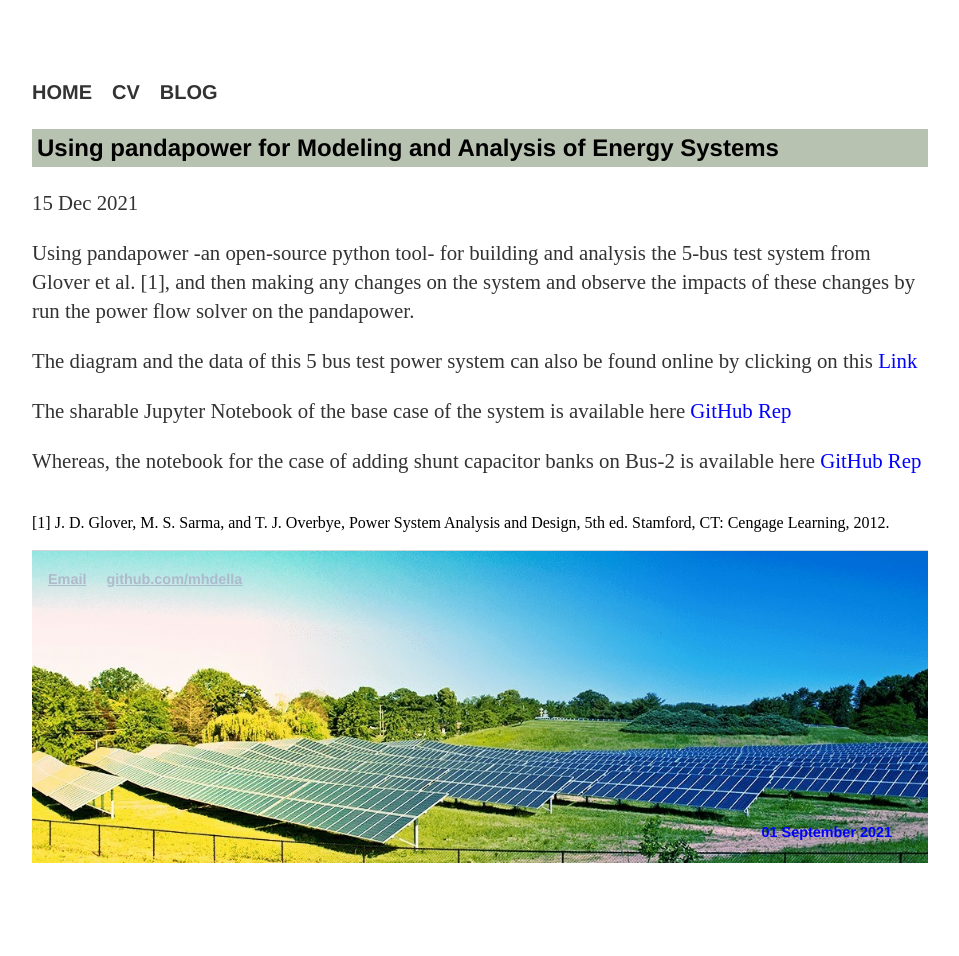
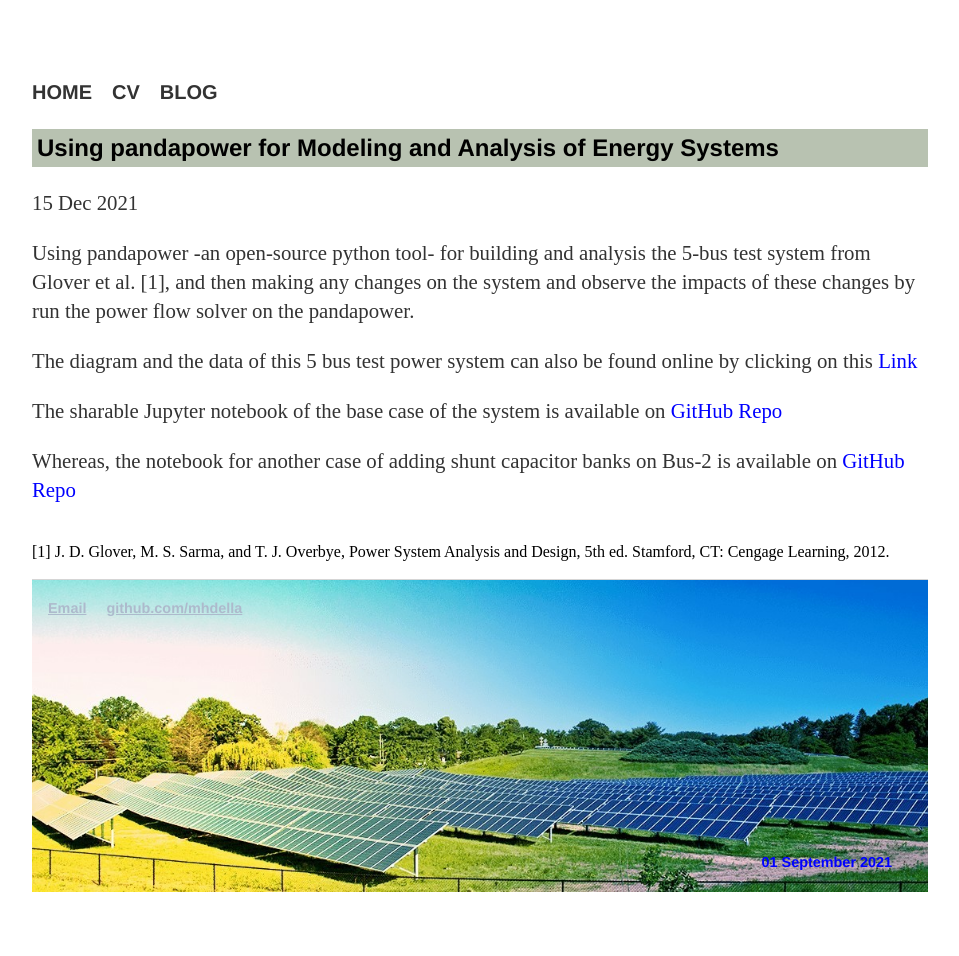
Before and after one commit to MohamedAbuella/MohamedAbuella.github.io, a Jekyll site: the page built from _posts/2021-12-15-five=bus-test-power-system-from-Glover-&-Sarma-Textbook.html, in a window 1280 px wide. Shown: the whole page, without its empty margins (160-1119 px from the left). Built offline with Jekyll 4.4.1, drawn with Linux system fonts in a browser that asks for light colours; nearby versions of some CDN libraries; a script that is not in the unit is left out; comment, search, counter and statistics services are not loaded; before the commit the page ends 927 px from its top, so only the background shows below that.

Commit message:
Update 2021-12-15-five=bus-test-power-system-from-Glover-&-Sarma-Textbook.html

```diff
--- a/_posts/2021-12-15-five=bus-test-power-system-from-Glover-&-Sarma-Textbook.html
+++ b/_posts/2021-12-15-five=bus-test-power-system-from-Glover-&-Sarma-Textbook.html
@@ -7,8 +7,8 @@ tags:       [Blog]
 ---
 <p> Using pandapower -an open-source python tool- for building and analysis the 5-bus test system from Glover et al. [1], and then making any changes on the system and observe the impacts of these changes by run the power flow solver on the pandapower.
 <p>The diagram and the data of this 5 bus test power system can also be found online by clicking on this <a href="https://al-roomi.org/component/content/article?id=76:5-bus-system-glover-s-book" target="_blank" style="color:blue"> Link </a> </p>
-<p>The sharable Jupyter Notebook of the base case of the system is available here <a href="https://github.com/mhdella/IEEE-test-bus-systems-by-Pandapower/blob/main/5bus_system_glover.ipynb" target="_blank" style="color:blue"> GitHub Rep </a> </p>
-<p>Whereas, the notebook for the case of adding shunt capacitor banks on Bus-2 is available here <a href="https://github.com/mhdella/IEEE-test-bus-systems-by-Pandapower/blob/main/5bus_system_glover_Add_Shunt.ipynb" target="_blank" style="color:blue"> GitHub Rep </a> </p>
+<p>The sharable Jupyter notebook of the base case of the system is available on <a href="https://github.com/mhdella/IEEE-test-bus-systems-by-Pandapower/blob/main/5bus_system_glover.ipynb" target="_blank" style="color:blue"> GitHub Repo </a> </p>
+<p>Whereas, the notebook for another case of adding shunt capacitor banks on Bus-2 is available on <a href="https://github.com/mhdella/IEEE-test-bus-systems-by-Pandapower/blob/main/5bus_system_glover_Add_Shunt.ipynb" target="_blank" style="color:blue"> GitHub Repo </a> </p>
 <br> [1] J. D. Glover, M. S. Sarma, and T. J. Overbye, Power System Analysis and Design, 5th ed. Stamford, CT: Cengage Learning, 2012.
 <br>
 <br>
```
